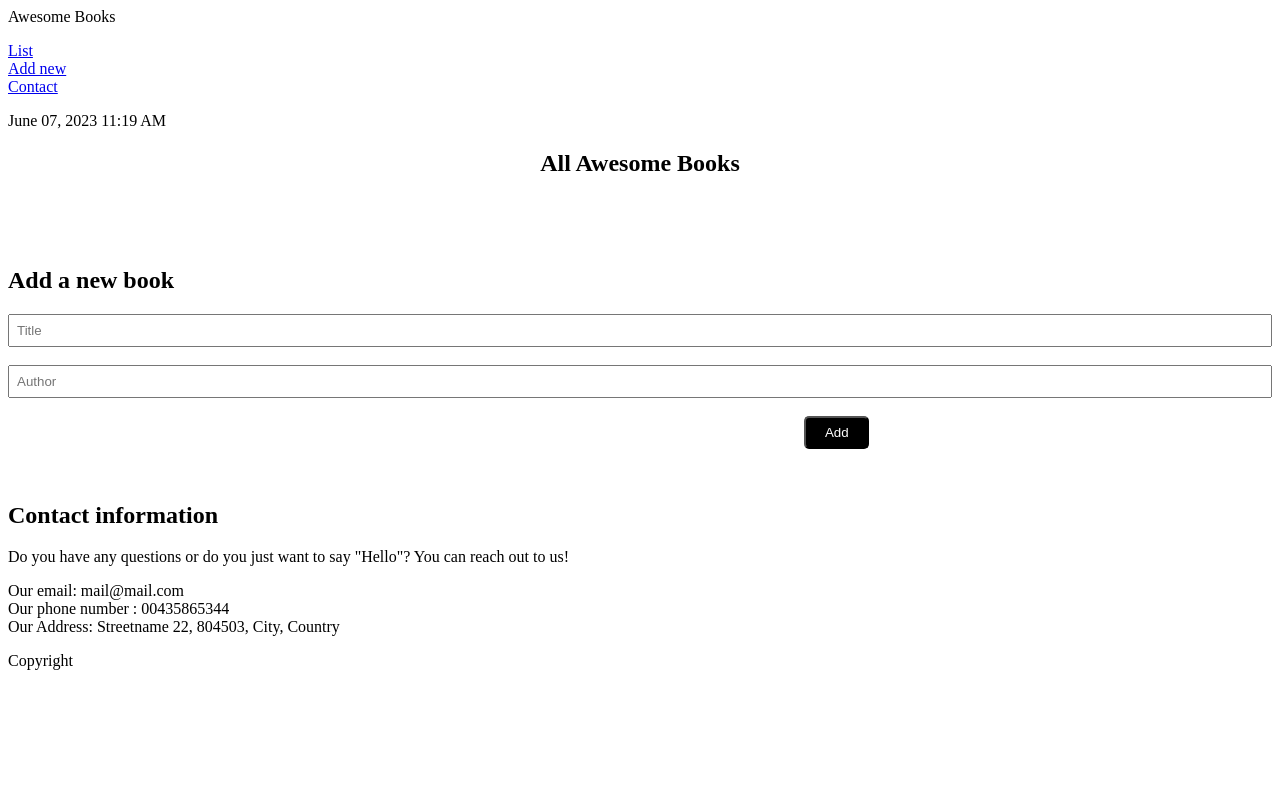
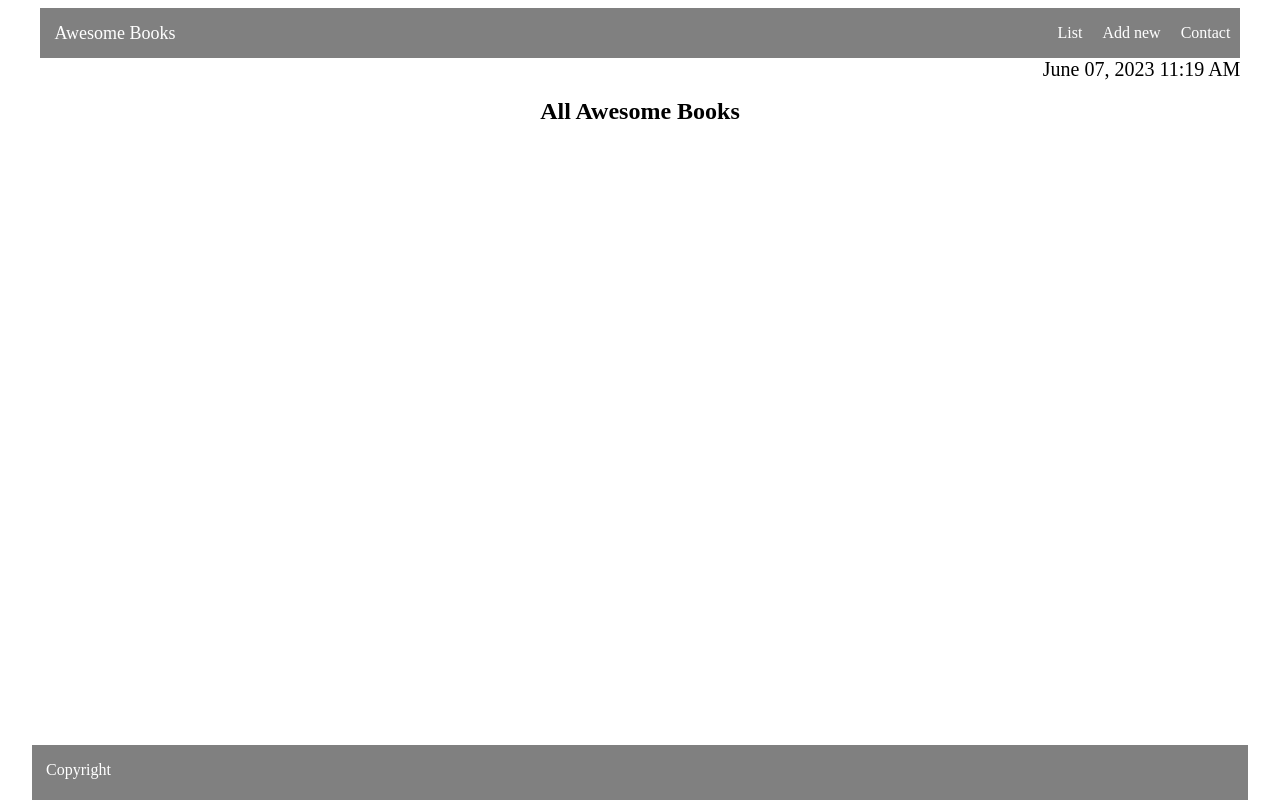
Before and after one commit to kkmanuu/Awesome-Book, a website: page index.html in a window 1280 px wide. Drawn offline with Linux system fonts and the light colour scheme.

Commit message:
Added style.css

```diff
--- a/style.css
+++ b/style.css
@@ -3,8 +3,50 @@
   box-sizing: border-box;
 }
 
-ul {
+main {
+  margin: 0;
+}
+
+header {
+  background-color: gray;
+  width: 95%;
+  margin: auto;
+}
+
+.nav-bar {
+  display: flex;
+  justify-content: space-between;
+  border-color: #000;
+}
+
+.logo {
+  color: #fff;
+  font-size: 18px;
+  padding-left: 15px;
+  align-self: center;
+}
+
+.nav-items {
+  display: flex;
   list-style-type: none;
+}
+
+.nav-items li a {
+  color: #fff;
+  padding: 10px;
+  text-decoration: none;
+  border-radius: 0%;
+  grid-column-end: var(#000)
+}
+
+.link:hover {
+  color: orange;
+}
+
+.books {
+  list-style-type: none;
+  overflow: auto;
+  padding: 20px;
 }
 
 .books-li {
@@ -16,6 +58,7 @@ ul {
   border-bottom: 1px solid gray;
   height: 45px;
   padding: 0 1%;
+  border-bottom: 1px solid black;
 }
 
 .books-li:nth-child(odd) {
@@ -44,10 +87,27 @@ input {
 }
 
 .my-grid {
+  flex-direction: column;
+  display: none;
+  margin: 0 5%;
+  width: 90%;
+  align-items: center;
+  height: 500px;
+}
+
+.add-book {
+  display: none;
+}
+
+.load:hover {
+  color: blue;
+}
+
+.enter-book-and-title {
   display: flex;
   flex-direction: column;
   margin: 0 5%;
-  width: 90%;
+  width: 93%;
   align-items: center;
 }
 
@@ -58,12 +118,56 @@ input {
   height: 25px;
   background-color: black;
   color: white;
-  border-radius: 5px;
+  border-radius: 4px;
 }
 
-button:hover {
+.removeBook:hover {
+  background-color: rgb(4, 39, 240);
+  border: 0;
+  transition: 0.9s;
+  font-weight: bold;
+}
+
+.add:hover {
   background-color: white;
   color: black;
   font-weight: bold;
   transition: 0.9s;
 }
+
+footer {
+  display: flex;
+  background-color:grey;
+  border-color: #000;
+  color: #fff;
+  height: 55px;
+  align-self: center;
+  padding-left: 14px;
+  position: absolute;
+  bottom: 0;
+  right: 0;
+  left: 0;
+  width: 95%;
+  margin: auto;
+}
+
+.contact-info {
+  flex-direction: column;
+  display: none;
+  width: 50%;
+  align-items: center;
+  margin: auto;
+}
+
+.contact-list li {
+  list-style-type: disc;
+}
+
+.date {
+  display: flex;
+  justify-content: flex-end;
+  height: 20px;
+  width: 95%;
+  margin: auto;
+  font-size: 20px;
+}
```
